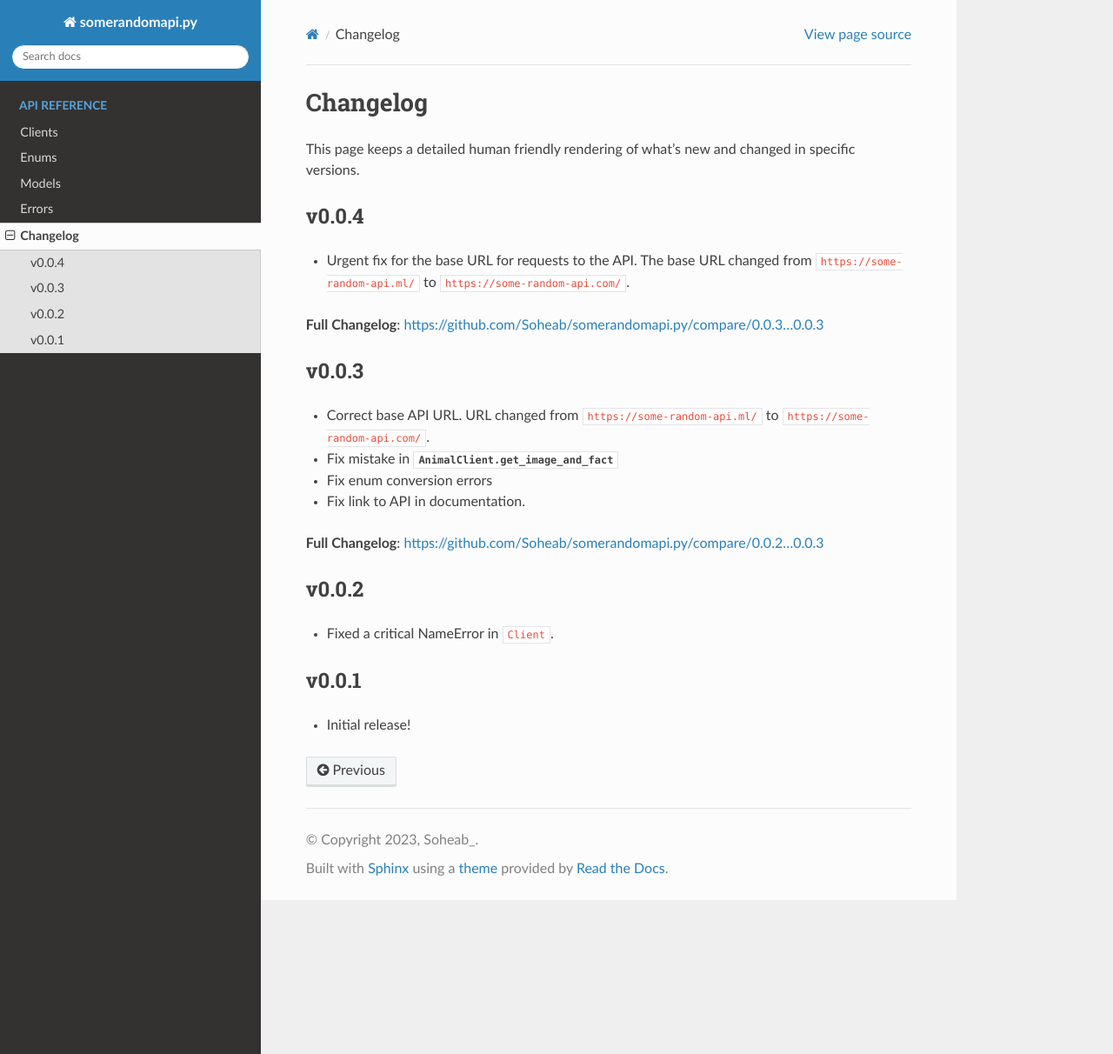
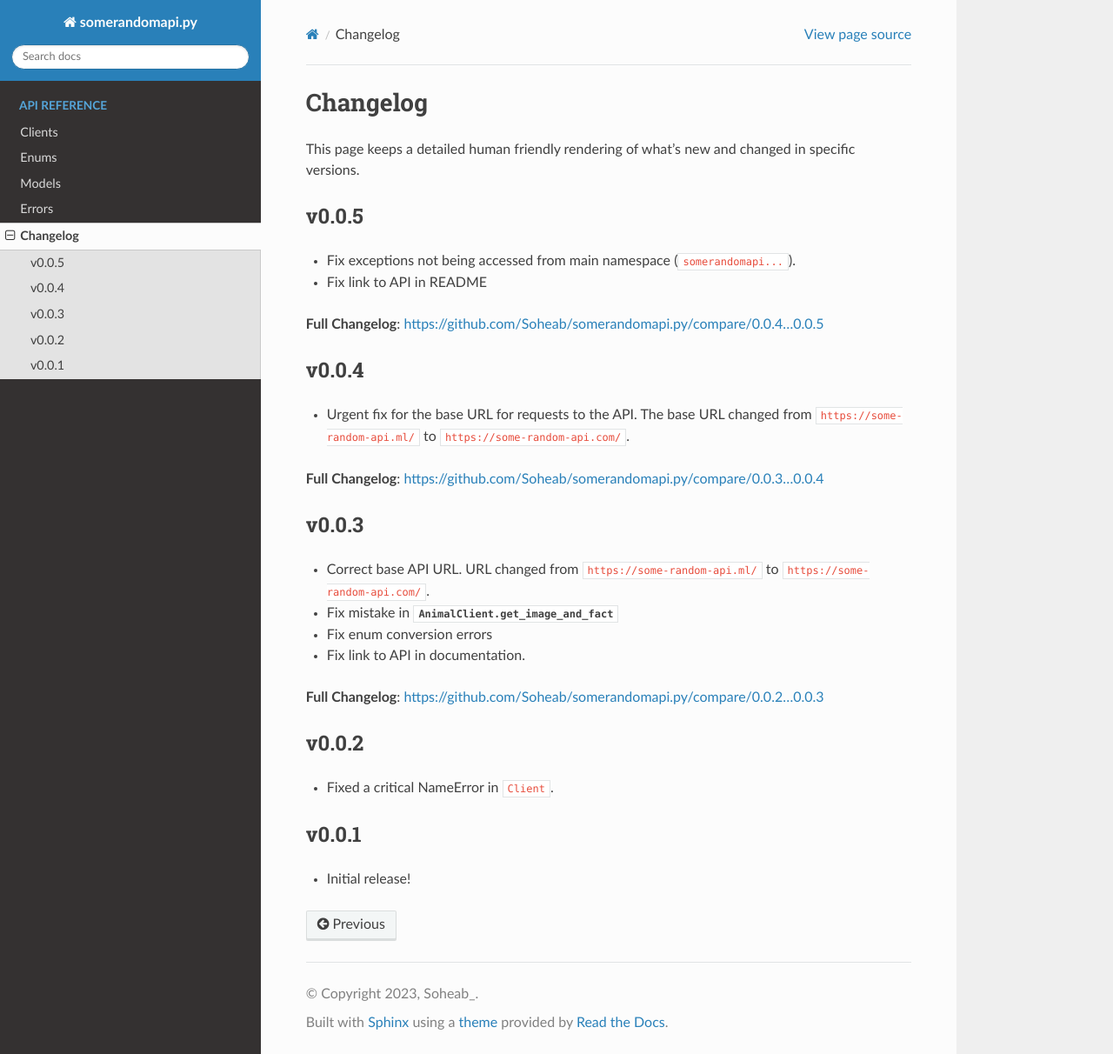
Before and after one commit to Soheab/somerandomapi.py, a Sphinx documentation site: the page built from docs/whats_new.rst, in a window 1280 px wide and 1212 px high. Shown: the whole window at 87% size. Built offline with Sphinx 7.4.7 and the Read the Docs theme 2.0.0, drawn with Linux system fonts in a browser that asks for light colours.

Commit message:
Version bump and changelogs

```diff
--- a/docs/whats_new.rst
+++ b/docs/whats_new.rst
@@ -8,12 +8,20 @@ Changelog
 This page keeps a detailed human friendly rendering of what's new and changed
 in specific versions.
 
+v0.0.5
+------
+
+- Fix exceptions not being accessed from main namespace (``somerandomapi...``).
+- Fix link to API in README
+
+**Full Changelog**: https://github.com/Soheab/somerandomapi.py/compare/0.0.4...0.0.5
+
 v0.0.4
 -------
 
 - Urgent fix for the base URL for requests to the API. The base URL changed from ``https://some-random-api.ml/`` to ``https://some-random-api.com/``.
 
-**Full Changelog**: https://github.com/Soheab/somerandomapi.py/compare/0.0.3...0.0.3
+**Full Changelog**: https://github.com/Soheab/somerandomapi.py/compare/0.0.3...0.0.4
 
 v0.0.3
 -------
--- a/somerandomapi/__init__.py
+++ b/somerandomapi/__init__.py
@@ -10,6 +10,6 @@ from .models import *
 from .errors import *
 
 
-__version__ = "0.0.5a"
+__version__ = "0.0.5"
 __author__ = "Soheab"
 __license__ = "MPL-2.0"
```
